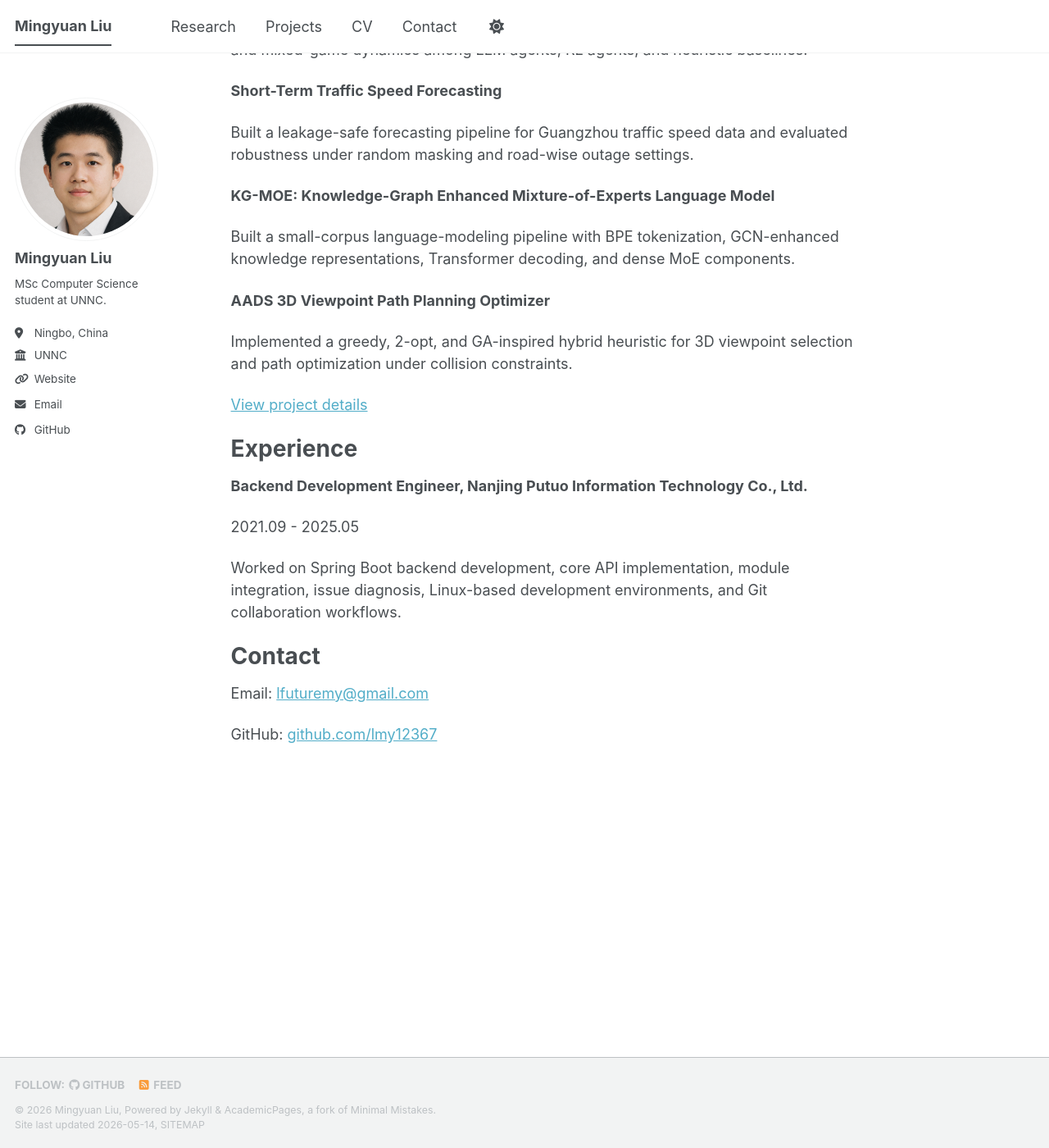
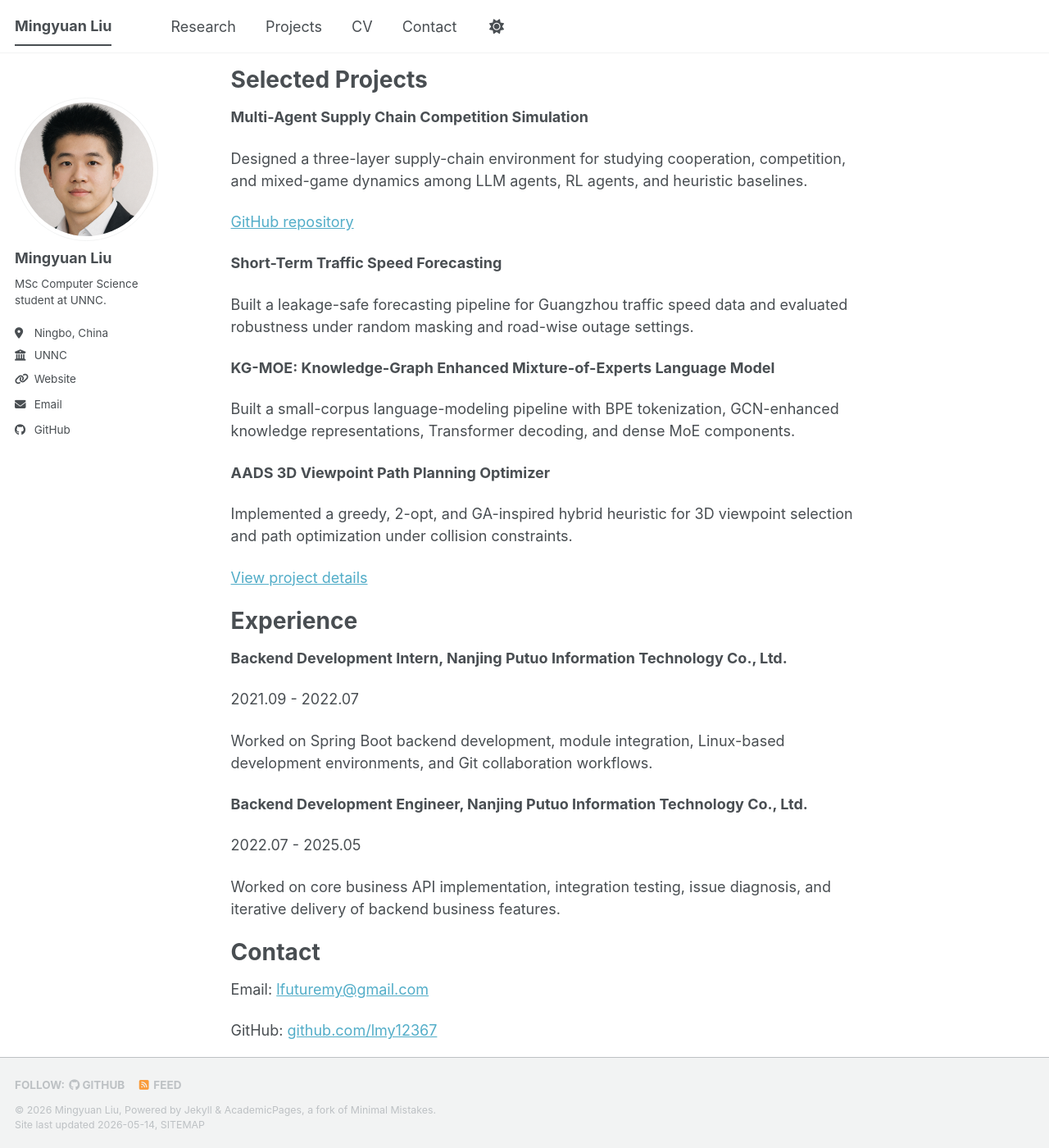
Before and after one commit to lmy12367/lmy12367.github.io, a Jekyll site: the page built from _pages/about.md, in a window 1280 px wide and 1400 px high, scrolled down 1300 px. Shown: the whole window at 82% size. Built offline with Jekyll 4.4.1, drawn with Linux system fonts in a browser that asks for light colours; a script bundle is joined from its source files by our own code; library files that are not in the unit come from our copies; some of the changed text lies outside the part shown.

Commit message:
Update project links and profile timeline

```diff
--- a/_config.yml
+++ b/_config.yml
@@ -287,7 +287,7 @@ defaults:
     values:
       layout: single
       author_profile: true
-      share: true
+      share: false
       comment: true
   # _talks
   - scope:
--- a/_pages/about.md
+++ b/_pages/about.md
@@ -19,6 +19,12 @@ Research Interests
 * Evolutionary computation and symbolic scoring
 * 3D path planning, coverage planning, and optimization
 * Robust machine learning systems and applied software engineering
+
+Education
+======
+
+* MSc in Computer Science, University of Nottingham Ningbo China, 2025.09 - 2027.07 expected
+* BEng in Software Engineering, Hefei University of Technology, 2018.09 - 2022.07
 
 News
 ======
@@ -46,6 +52,8 @@ Selected Projects
 
 Designed a three-layer supply-chain environment for studying cooperation, competition, and mixed-game dynamics among LLM agents, RL agents, and heuristic baselines.
 
+[GitHub repository](https://github.com/lmy12367/4125Designing-Intelligent-Agents)
+
 **Short-Term Traffic Speed Forecasting**
 
 Built a leakage-safe forecasting pipeline for Guangzhou traffic speed data and evaluated robustness under random masking and road-wise outage settings.
@@ -63,11 +71,17 @@ Implemented a greedy, 2-opt, and GA-inspired hybrid heuristic for 3D viewpoint s
 Experience
 ======
 
+**Backend Development Intern, Nanjing Putuo Information Technology Co., Ltd.**
+
+2021.09 - 2022.07
+
+Worked on Spring Boot backend development, module integration, Linux-based development environments, and Git collaboration workflows.
+
 **Backend Development Engineer, Nanjing Putuo Information Technology Co., Ltd.**
 
-2021.09 - 2025.05
+2022.07 - 2025.05
 
-Worked on Spring Boot backend development, core API implementation, module integration, issue diagnosis, Linux-based development environments, and Git collaboration workflows.
+Worked on core business API implementation, integration testing, issue diagnosis, and iterative delivery of backend business features.
 
 Contact
 ======
```
Also changed, not shown: _pages/cv.md (+6 -2 lines), _portfolio/02-multi-agent-supply-chain.md (+2 -0 lines).
